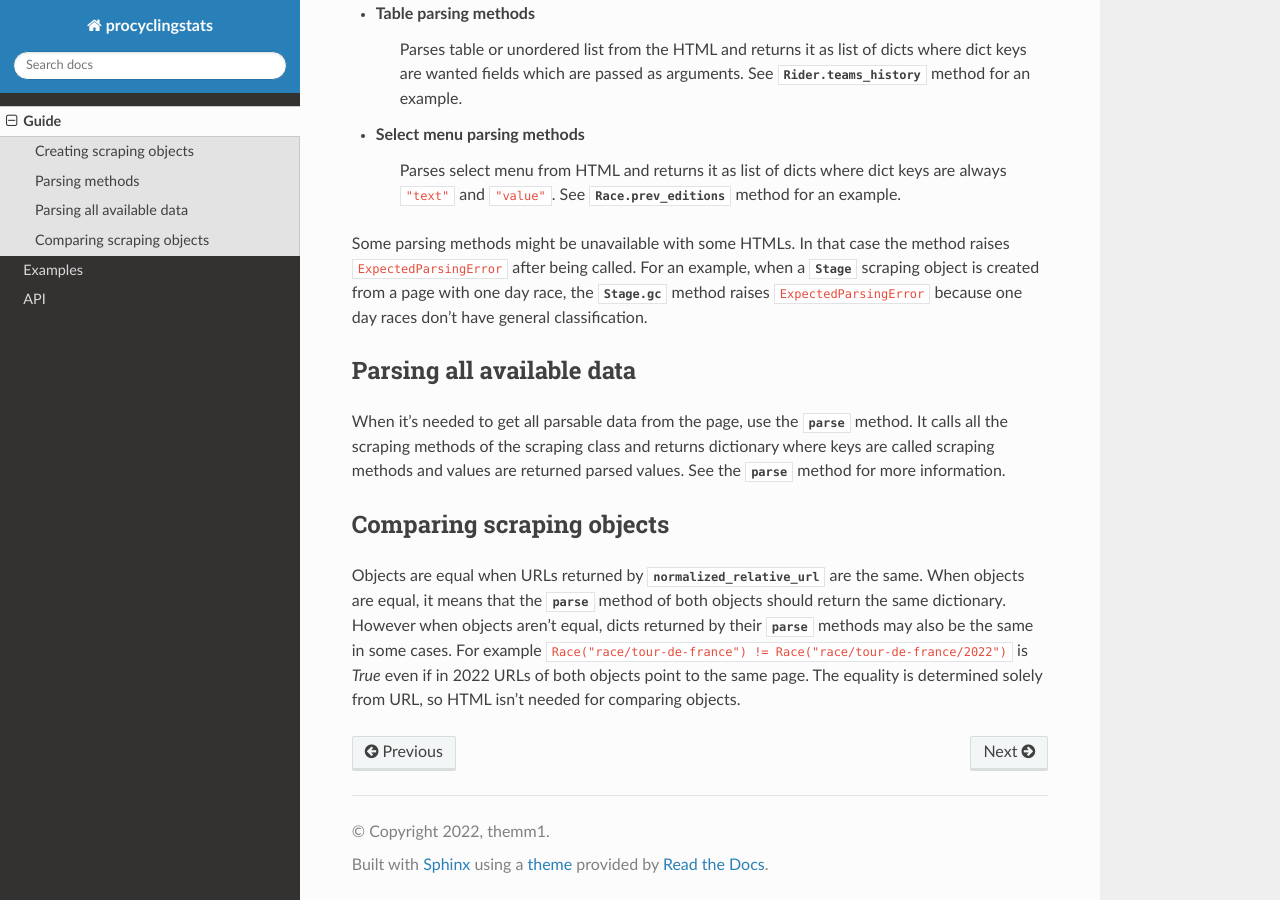
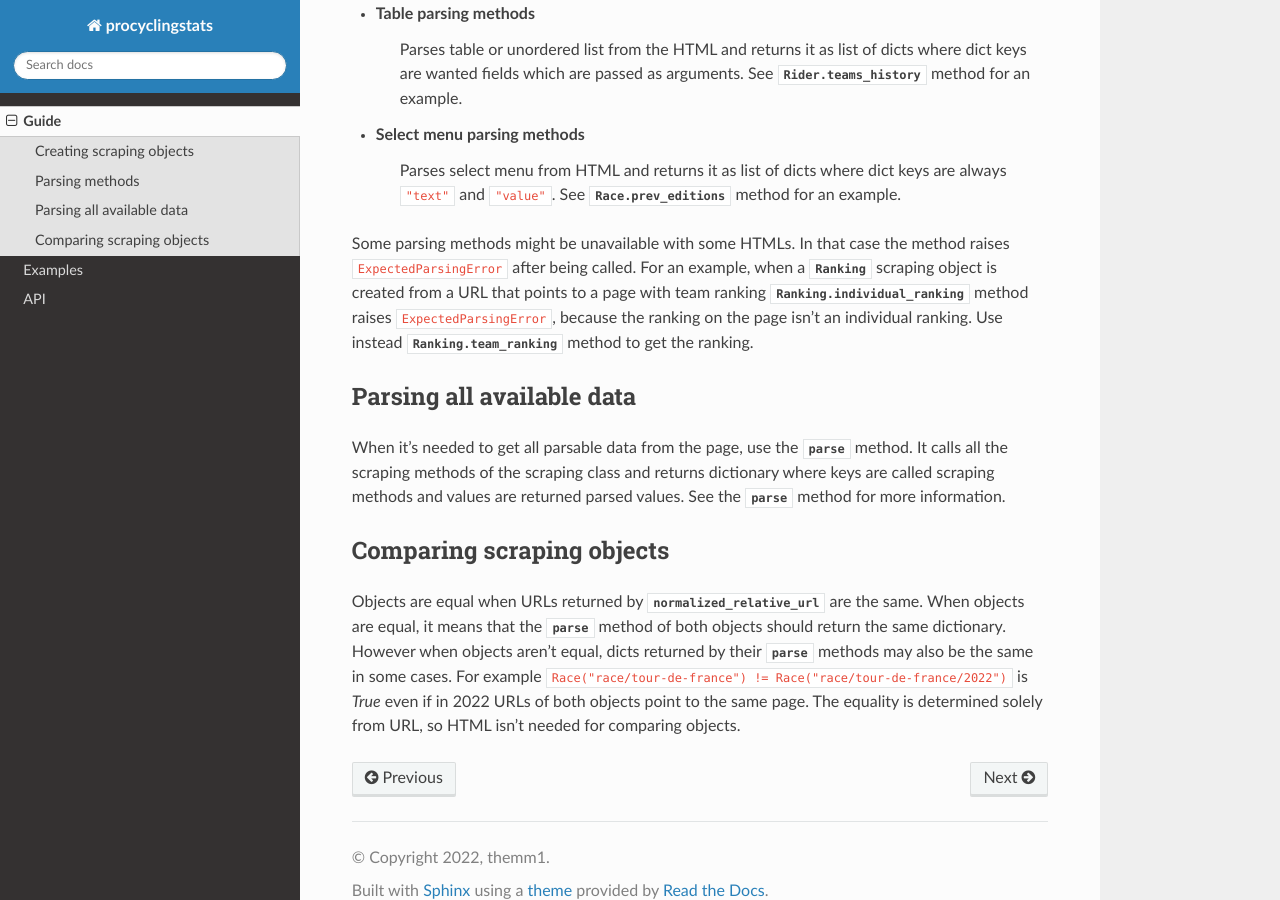
Before and after one commit to themm1/procyclingstats, a Sphinx documentation site: the page built from docs/source/guide.rst, in a window 1280 px wide and 900 px high, scrolled down 954 px. Built offline with Sphinx 7.4.7 and the Read the Docs theme 2.0.0, drawn with Linux system fonts in a browser that asks for light colours.

Commit message:
Guide fixed

```diff
--- a/docs/source/guide.rst
+++ b/docs/source/guide.rst
@@ -64,11 +64,13 @@ methods:
 
 Some parsing methods might be unavailable with some HTMLs. In that case the
 method raises ``ExpectedParsingError`` after being called. For an example, when
-a :class:`Stage <procyclingstats.stage_scraper.Stage>` scraping object is
-created from a page with one day race, the
-:meth:`Stage.gc <procyclingstats.stage_scraper.Stage.gc>` method raises
-``ExpectedParsingError`` because one day races don't have general
-classification.
+a :class:`Ranking <procyclingstats.ranking_scraper.Ranking>` scraping object is
+created from a URL that points to a page with team ranking
+:meth:`Ranking.individual_ranking <procyclingstats.stage_scraper.Stage.individual_ranking>`
+method raises ``ExpectedParsingError``, because the ranking on the page isn't
+an individual ranking. Use instead
+:meth:`Ranking.team_ranking <procyclingstats.stage_scraper.Stage.team_ranking>`
+method to get the ranking.
 
 Parsing all available data
 --------------------------
```
